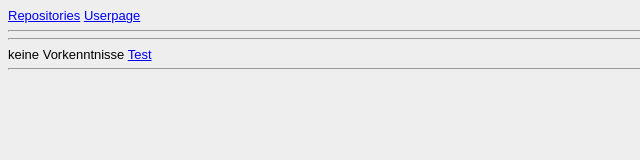
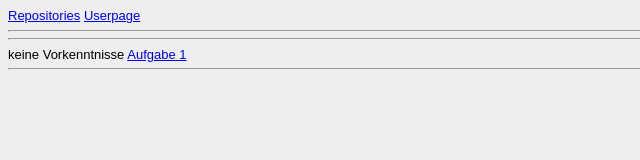
Before and after one commit to Eleonora2709/Eleonora2709.github.io, a plain HTML site: page Steckbrief/steckbrief.htm in a window 1280 px wide. Shown: the full height of the page, 0-640 px from the left. Drawn offline with Linux system fonts and the light colour scheme.

Commit message:
Update steckbrief.htm

```diff
--- a/Steckbrief/steckbrief.htm
+++ b/Steckbrief/steckbrief.htm
@@ -11,7 +11,7 @@
 <hr>
 keine Vorkenntnisse
 <!-- Hier die Links zu den gelösten Aufgaben einstellen, aktuelle oben, alte stehen lassen! Format: Aufgabenbezeichnung, Datum -->
-  <a href="file:///Users/dmitriwolf/Desktop/TEST.html" target="_blank"> Test </a>
+  <a href="file:///Users/dmitriwolf/Documents/Git/Eleonora2709.github.io/Aufgabe1/Aufgabe1.pdf" target="_blank"> Aufgabe 1 </a>
 
 <!-- Hier bitte die Vorkenntnisse im Bereich Programmierung zu Beginn der Veranstaltung kurz beschreiben! -->
 <hr>
```
